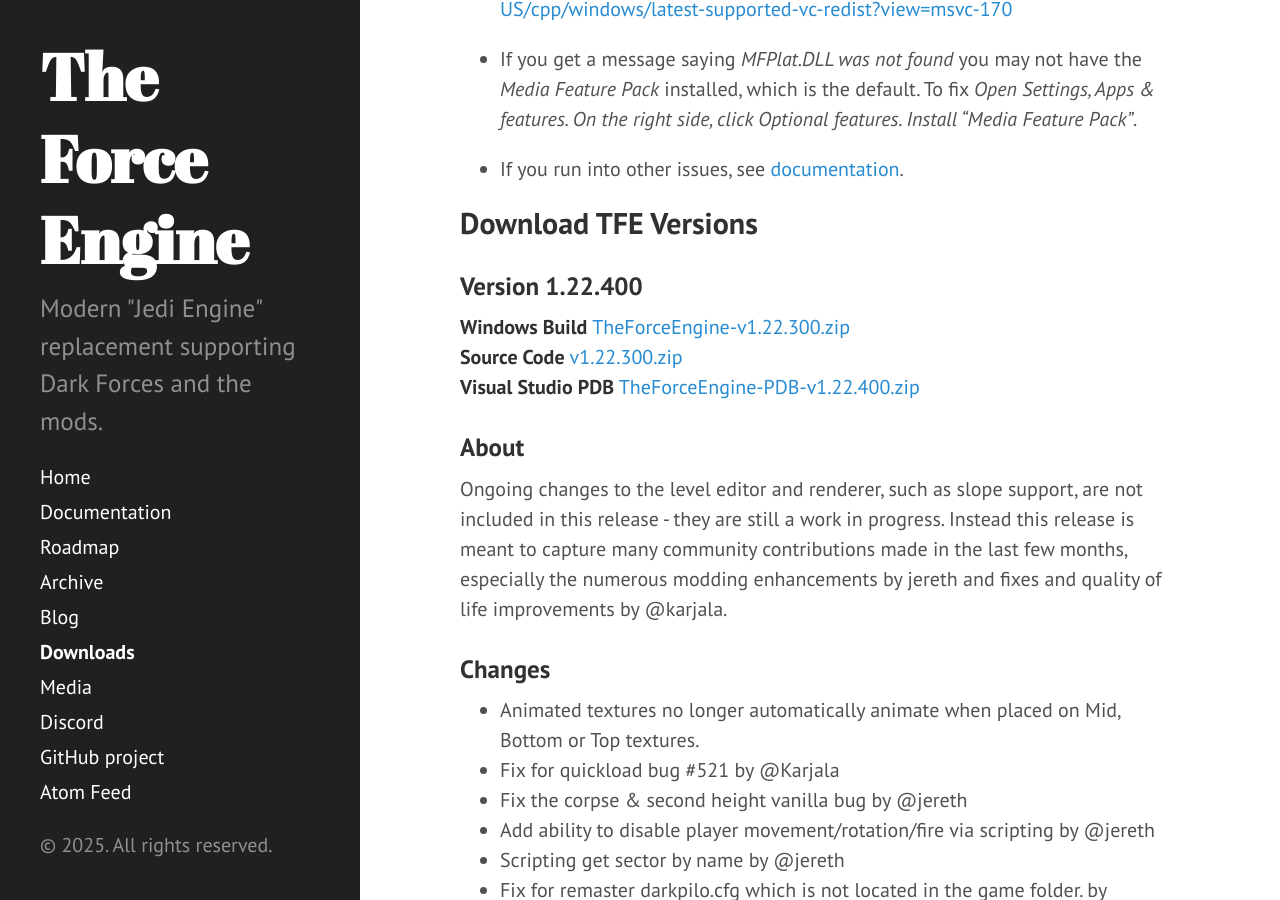
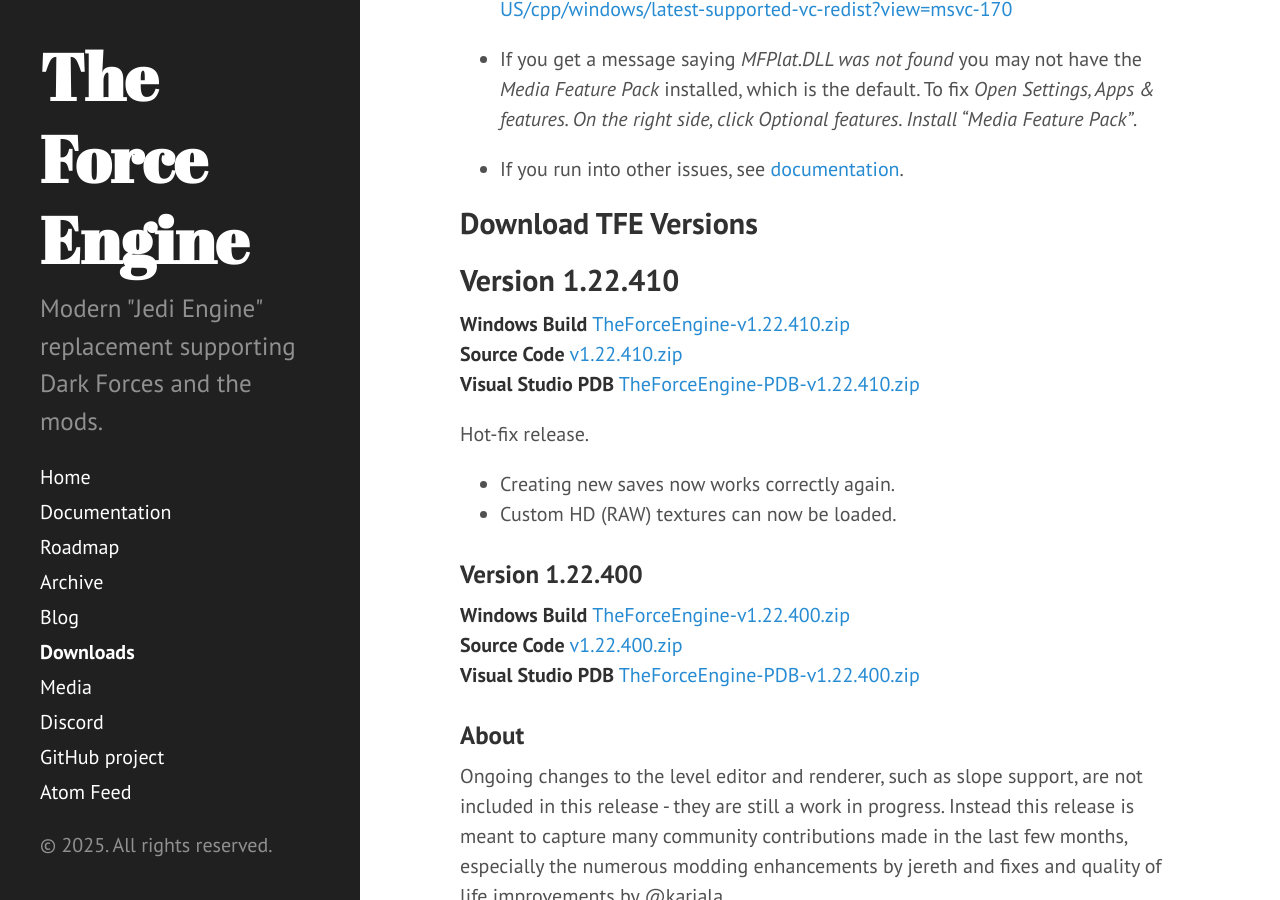
Before and after one commit to TheForceEngine/TheForceEngine.github.io, a Jekyll site: the page built from downloads.md, in a window 1280 px wide and 900 px high, scrolled down 1039 px. Built offline with Jekyll 4.4.1, drawn with Linux system fonts in a browser that asks for light colours; some of the changed text lies outside the part shown.

Commit message:
Update downloads.md

```diff
--- a/downloads.md
+++ b/downloads.md
@@ -29,9 +29,18 @@
 * If you run into other issues, see [documentation](https://theforceengine.github.io/Documentation.html).
 
 ## Download TFE Versions
+## Version 1.22.410
+**Windows Build** [TheForceEngine-v1.22.410.zip](https://github.com/luciusDXL/TheForceEngine/releases/download/v1.22.410/TheForceEngine-v1.22.410.zip) <br>
+**Source Code** [v1.22.410.zip](https://github.com/luciusDXL/TheForceEngine/archive/refs/tags/v1.22.410.zip) <br>
+**Visual Studio PDB** [TheForceEngine-PDB-v1.22.410.zip](https://github.com/luciusDXL/TheForceEngine/releases/download/v1.22.410/TheForceEngine-PDB-v1.22.410.zip)
+
+Hot-fix release.
+* Creating new saves now works correctly again.
+* Custom HD (RAW) textures can now be loaded.
+
 ### Version 1.22.400
-**Windows Build** [TheForceEngine-v1.22.300.zip](https://github.com/luciusDXL/TheForceEngine/releases/download/1.22.400/TheForceEngine-v1.22.400.zip) <br>
-**Source Code** [v1.22.300.zip](https://github.com/luciusDXL/TheForceEngine/archive/refs/tags/1.22.400.zip) <br>
+**Windows Build** [TheForceEngine-v1.22.400.zip](https://github.com/luciusDXL/TheForceEngine/releases/download/1.22.400/TheForceEngine-v1.22.400.zip) <br>
+**Source Code** [v1.22.400.zip](https://github.com/luciusDXL/TheForceEngine/archive/refs/tags/1.22.400.zip) <br>
 **Visual Studio PDB** [TheForceEngine-PDB-v1.22.400.zip](https://github.com/luciusDXL/TheForceEngine/releases/download/1.22.400/TheForceEngine-PDB-v1.22.400.zip)
 
 ### About
```
Also changed, not shown: other parts of downloads.md (+2 -2 lines).
